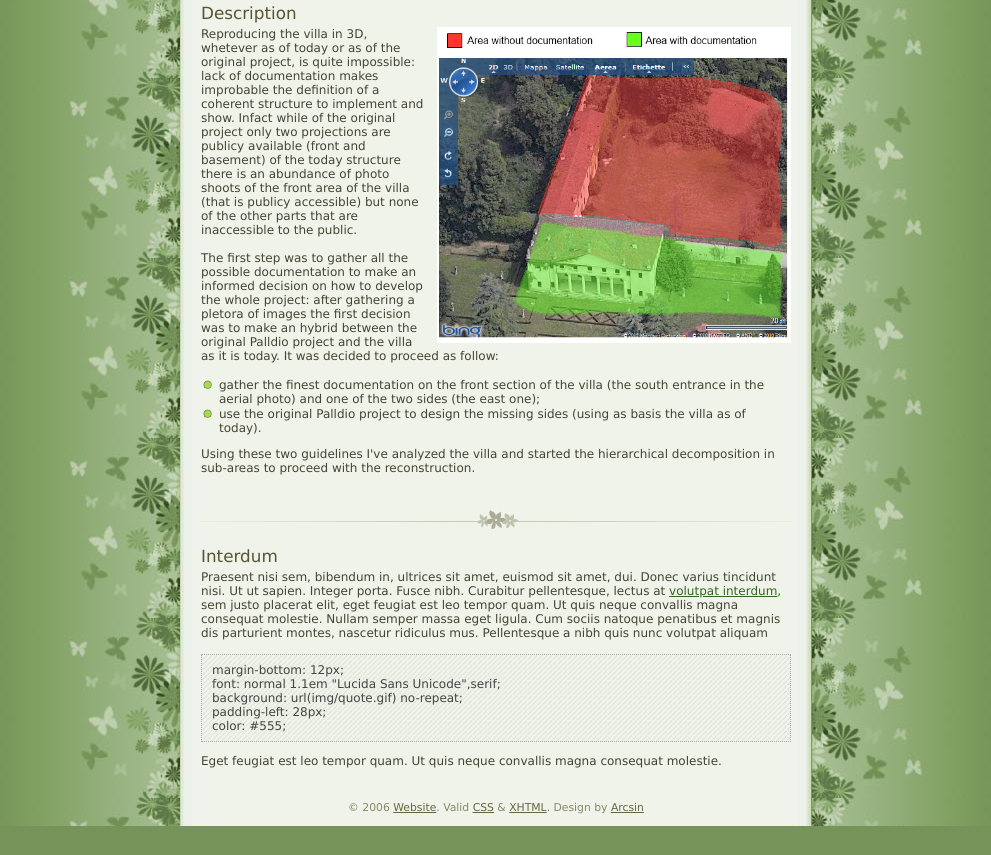
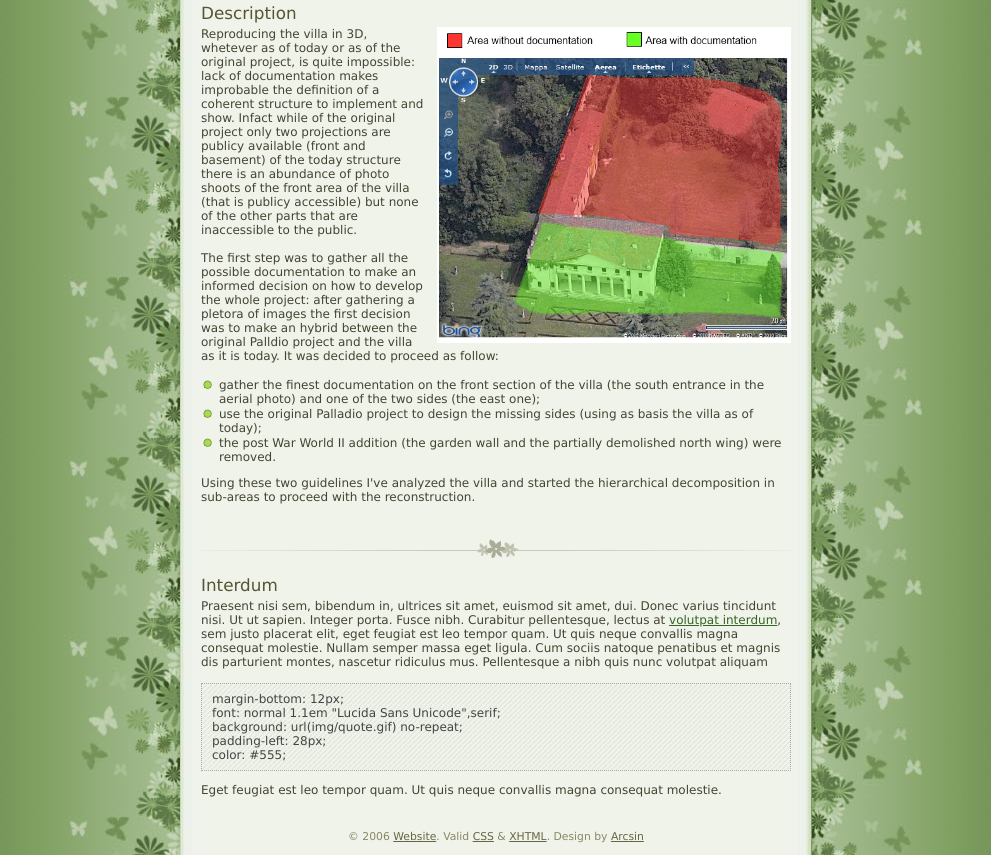
Before and after one commit to cvdlab-alumni/220279, a plain HTML site: page index.html in a window 1280 px wide. Shown: the part 822-1677 px from the top of the page, without its empty margins (144-1135 px from the left). Before the commit the page ends 1648 px from the top, so only its background shows below. Drawn offline with Linux system fonts and the light colour scheme.

Commit message:
gh-pages

```diff
--- a/index.html
+++ b/index.html
@@ -49,7 +49,8 @@
 		<p>The first step was to gather all the possible documentation to make an informed decision on how to develop the whole project: after gathering a pletora of images the first decision was to make an <i>hybrid</i> between the original Palldio project and the villa as it is today. It was decided to proceed as follow:
 		<ul>
 			<li>gather the finest documentation on the front section of the villa (the south entrance in the aerial photo) and one of the two sides (the east one);</li>
-			<li>use the original Palldio project to design the missing sides (using as basis the villa as of today).</li>
+			<li>use the original Palladio project to design the missing sides (using as basis the villa as of today);</li>
+			<li>the post War World II addition (the garden wall and the partially demolished north wing) were removed.</li>
 		</ul>
 		Using these two guidelines I've analyzed the villa and started the hierarchical decomposition in sub-areas to proceed with the reconstruction.
 		</p>
```
